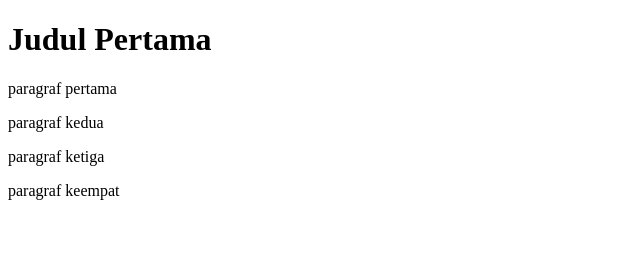
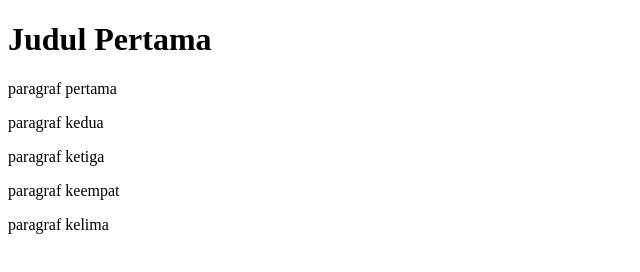
Before and after one commit to Zenith-072006/Tugas_semester-2, a plain HTML site: page index.html in a window 1280 px wide. Shown: the whole page, without its empty margins (0-640 px from the left). Drawn offline with Linux system fonts and the light colour scheme.

Commit message:
Menemukan Paragraf kelima

```diff
--- a/index.html
+++ b/index.html
@@ -11,5 +11,6 @@
     <p>paragraf kedua</p>
     <p>paragraf ketiga</p>
     <p>paragraf keempat</p>
+    <p>paragraf kelima</p>
 </body>
 </html>
```
